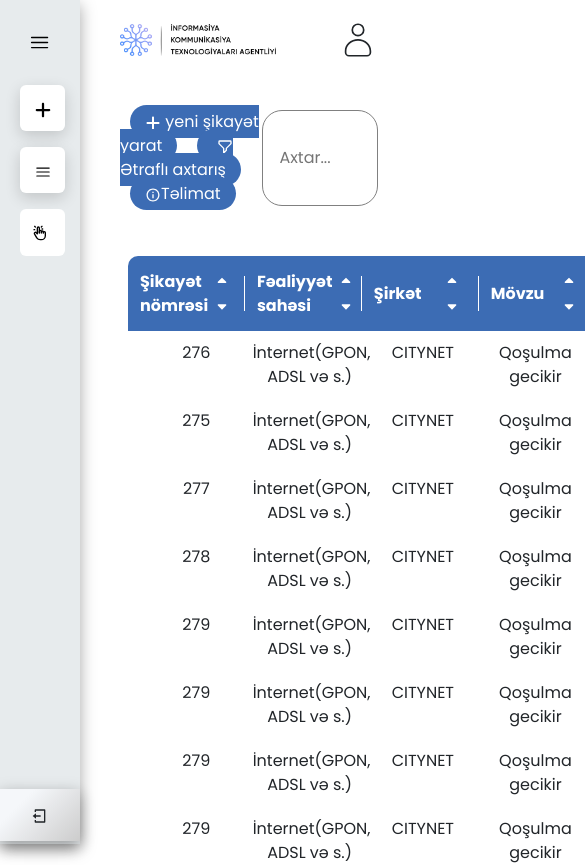
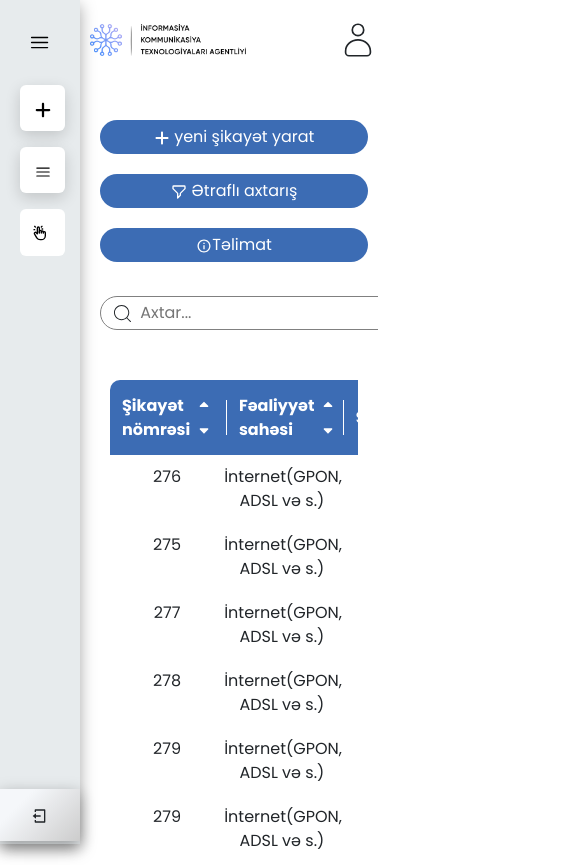
Before and after one commit to malik233222/IKTA, a React (Vite) app: page / in a window 390 px wide. Shown: the top 865 px of the page, 585 px wide, since content can reach past the window. Built offline with nearby package versions, Linux system fonts and the light colour scheme.

Commit message:
home page resposive

```diff
--- a/src/assets/style/complaint.scss
+++ b/src/assets/style/complaint.scss
@@ -396,7 +396,9 @@
     .right {
         .file-upload {
             height: auto !important;
-
+            img {
+                width: 250px !important;
+            }
             label {
                 // height: 150px !important;
             }
@@ -519,6 +521,10 @@
         .file-upload {
             height: auto !important;
 
+            img {
+                width: 50   0px !important;
+            }
+
             label {
                 // height: 150px !important;
             }
--- a/src/assets/style/home.scss
+++ b/src/assets/style/home.scss
@@ -133,3 +133,48 @@
         background-color: #3C6CB4;
     }
 }
+
+@media (max-width:665px) {
+    .top {
+        .buttons {
+            gap: 0;
+            display: flex;
+            flex-wrap: wrap;
+
+            a {
+                width: 98%;
+                text-align: center;
+            }
+        }
+    }
+
+}
+
+@media (max-width:888px) {
+
+    // body{
+    //     overflow-x: scroll;
+    // }
+
+    .center {
+        overflow-x: scroll;
+
+    }
+
+    table {
+        thead {
+            tr {
+                margin-left: 0 !important;
+            }
+        }
+    }
+}
+
+@media (max-width:1200px) {
+    .search {
+        width: 365px;
+
+        margin-left: 10px;
+
+    }
+}
--- a/src/assets/style/layout.scss
+++ b/src/assets/style/layout.scss
@@ -12,3 +12,11 @@
 
     }
 }
+
+
+@media (max-width:888px) {
+    .custom-container {
+        overflow-x: hidden;
+        padding: 0px 0 0 90px !important;
+    }
+}
--- a/src/components/Sidebar.jsx
+++ b/src/components/Sidebar.jsx
@@ -40,7 +40,7 @@
               {isOpen && <span>Şikayətlər</span>}
             </Link>
 
-            <button type="button" class="btn btn-primary" data-bs-toggle="modal" data-bs-target="#exampleModal">
+            <button type="button" className="btn btn-primary" data-bs-toggle="modal" data-bs-target="#exampleModal">
               <span><TbHandClick /></span>
               {isOpen && <span>İsteklahçı təcrübəsi sorğusu</span>}
             </button>
@@ -57,19 +57,19 @@
         </div>
       </div>
 
-      <div class="modal fade" id="exampleModal" tabindex="-1" aria-labelledby="exampleModalLabel" aria-hidden="true">
-        <div class="modal-dialog">
-          <div class="modal-content">
-            <div class="modal-header border-0">
+      <div className="modal fade" id="exampleModal" tabIndex="-1" aria-labelledby="exampleModalLabel" aria-hidden="true">
+        <div className="modal-dialog">
+          <div className="modal-content">
+            <div className="modal-header border-0">
               <TbHandClick className='icon-modal' />
-              <h2 class="modal-title  " id="exampleModalLabel">Sorğu</h2>
+              <h2 className="modal-title  " id="exampleModalLabel">Sorğu</h2>
             </div>
-            <div class="modal-body text-center ">
+            <div className="modal-body text-center ">
               İnternet xidmətləri üzrə istehlakçı təcrübəsi sorğusu
             </div>
-            <div class="modal-footer border-0 d-flex justify-content-around">
-              <a  target="_blank" href="https://bit.ly/4e7smCO?r=qr" type="button" class="btn btn-primary mr-5">Davam et</a>
-              <button type="button" class=" btn btn-primary " data-bs-dismiss="modal" aria-label="Close">Imtina Et</button>
+            <div className="modal-footer border-0 d-flex justify-content-around">
+              <a target="_blank" href="https://bit.ly/4e7smCO?r=qr" type="button" className="btn btn-primary mr-5">Davam et</a>
+              <button type="button" className=" btn btn-primary " data-bs-dismiss="modal" aria-label="Close">Imtina Et</button>
             </div>
           </div>
         </div>
--- a/src/pages/Home.jsx
+++ b/src/pages/Home.jsx
@@ -48,7 +48,7 @@
 
         <>
 
-            <div className="top" >
+            <div className="top flex-column flex-xl-row gap-4 " >
                 <div className="buttons" >
                     <Link to="new_complaint"> <FaPlus /> yeni şikayət yarat</Link>
                     <a href=""  > <HiOutlineFilter /> Ətraflı axtarış</a>
@@ -177,7 +177,7 @@
                 </table>
             </div>
 
-            <div className="bottom px-4 mb-5">
+            <div className="bottom align-items-center gap-3 flex-column flex-md-row px-4 mb-5">
                 <div className="dataTables_info">
                     Göstərilən: {currentData.length > 0 ? ((currentPage - 1) * rowsPerPage + 1) : 0}-
                     {currentPage * rowsPerPage < complaints.length ? currentPage * rowsPerPage : complaints.length},
```
